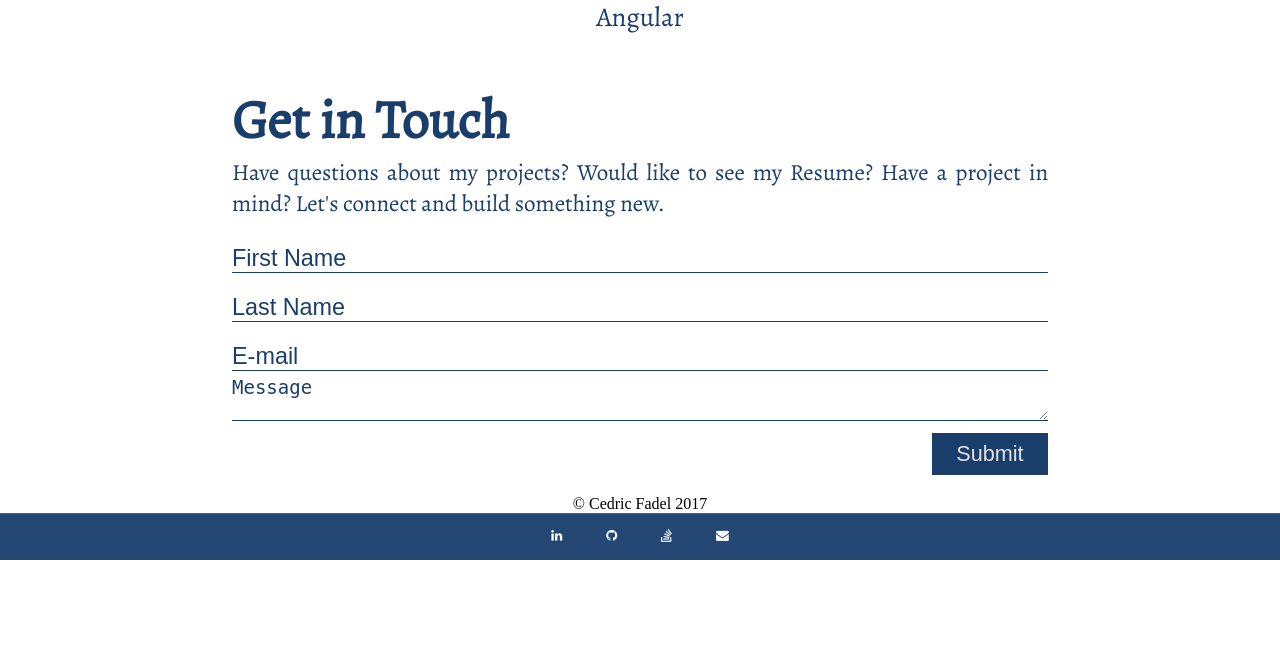
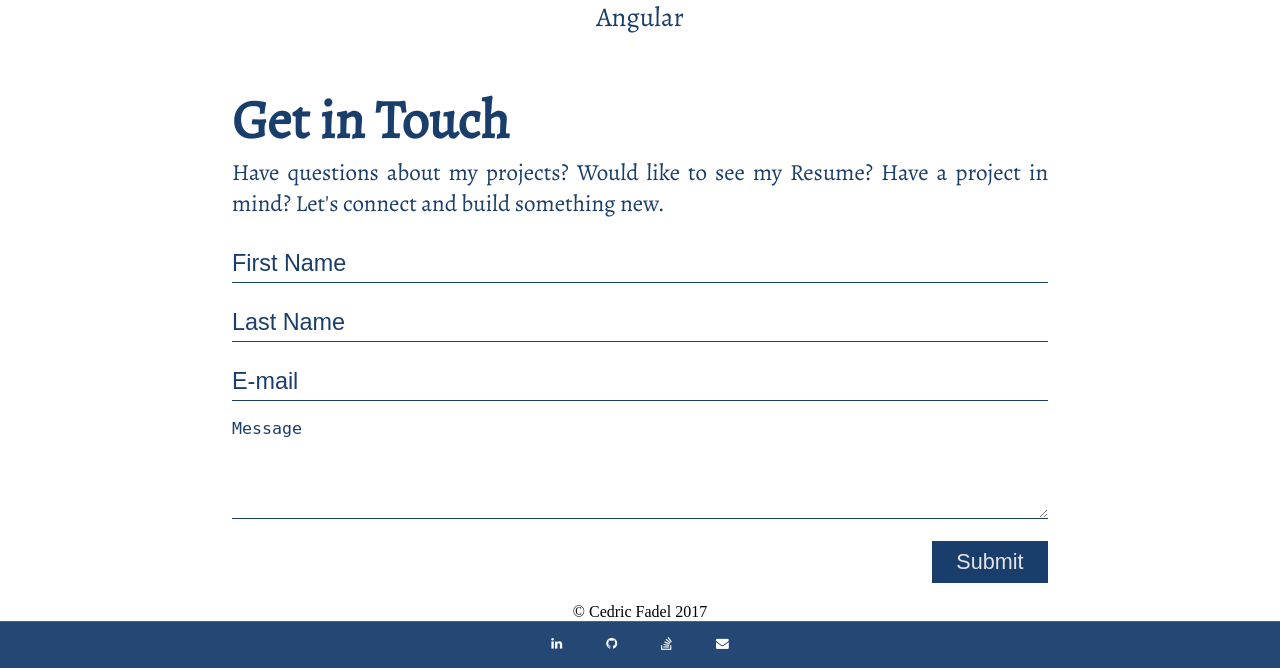
Before and after one commit to cfadel1/PersonalWebsite, a PHP site: page / in a window 1280 px wide. Shown: the part 1352-2020 px from the top of the page. Before the commit the page ends 1912 px from the top, so only its background shows below. Run offline with PHP 8.4, Linux system fonts and the light colour scheme; some libraries are stand-ins or nearby versions; some web fonts are replaced.

Commit message:
Minor UI fixes.

```diff
--- a/css/Style.css
+++ b/css/Style.css
@@ -365,21 +365,35 @@ figcaption {
         text-align: justify;
     }
 
-.contact-form .input {
+.input {
+    padding: 5px 0;
+}
+
+.contact-form div {
     width: 100%;
-    font-size: 0.65em;
+    box-sizing: content-box;
+    padding: 5px 0;
+}
+
+.contact-form .input, .contact-form textarea {
+    width: 100%;
     border-bottom: 1px solid #002a5c;
+    border-top: none;
+    border-left: none;
+    border-right: none;
     background: none;
     color: #002a5c;
+    border-radius: 0;
+    box-sizing: border-box;
+    font-size: 0.65em;
 }
 
 .contact-form textarea {
-    width: 100%;
-    font-size: 0.65em;
-    border-bottom: 1px solid #002a5c;
-    background: none;
-    color: #002a5c;
     overflow: auto;
+    max-width: 100%;
+    font-size: 1.3vw;
+    min-height: 100px;
+    margin-top: 1vh;
 }
 
 *::-webkit-input-placeholder {
@@ -408,6 +422,10 @@ figcaption {
     text-decoration: none;
     display: inline-block;
     cursor: pointer;
+}
+
+.fieldClicked{
+    font-size: 1.3em !important;
 }
 
 /*Footer*/
@@ -443,7 +461,7 @@ footer {
     opacity: 0.95;
 }
 
-.copyright{
+.copyright {
     text-align: center;
 }
 
--- a/index.html
+++ b/index.html
@@ -158,16 +158,16 @@
                     <div class="contact-form">
                         <form method="post" action="http://formspree.io/cedricfadel@hotmail.com">
                             <div>
-                                <input class="input" name="fist_name" type="text" aria-required="true" placeholder="First Name">
+                                <input class="input" id="first_name" name="fist_name" type="text" aria-required="true" placeholder="First Name">
                             </div>
                             <div>
-                                <input class="input" name="last_name" type="text" aria-required="true" placeholder="Last Name">
+                                <input class="input" id="last_name" name="last_name" type="text" aria-required="true" placeholder="Last Name">
                             </div>
                             <div>
-                                <input class="input" name="_replyto" type="email" aria-required="true" placeholder="E-mail">
+                                <input class="input" id="email" name="_replyto" type="email" aria-required="true" placeholder="E-mail">
                             </div>
-                            <div>
-                                <textarea name="body" type="text" aria-required="true" placeholder="Message"></textarea>
+                            <div class="contact-textarea">
+                                <textarea name="body" id="message" type="text" aria-required="true" placeholder="Message"></textarea>
                             </div>
                             <div>
                                 <input class="submit" type="submit" value="Submit" onclick="SubmitFormData();">
--- a/js/main.js
+++ b/js/main.js
@@ -15,5 +15,18 @@ $(document).ready(function () {
             });
         });
     });
-    $('textarea').autoResize();
+
+    //$("#first_name").on("focusin", function () {
+    //    $('#first_name').addClass('fieldClicked');
+    //});
+
+    //$("#last_name").on("focusin", function () {
+    //    $('#first_name').addClass('fieldClicked');
+    //});
+    //$("#email").on("focusin", function () {
+    //    $('#first_name').addClass('fieldClicked');
+    //});
+    //$("#message").on("focusin", function () {
+    //    $('#first_name').addClass('fieldClicked');
+    //});
 });
```
Also changed, not shown: Portfolio.html (+4 -4 lines).
